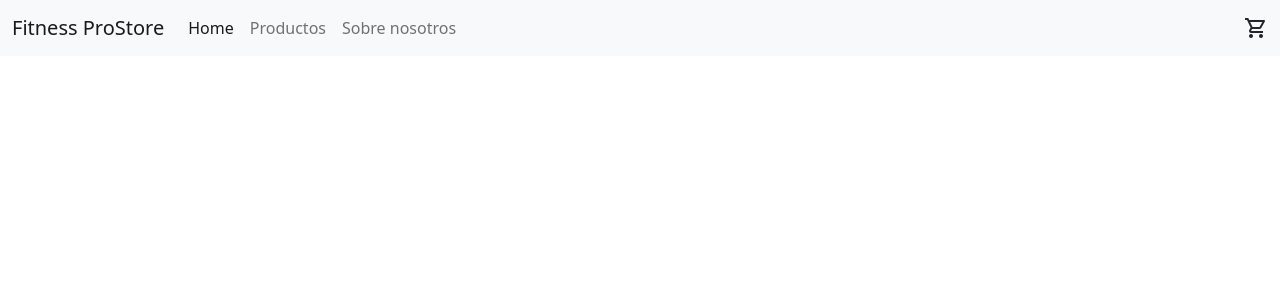
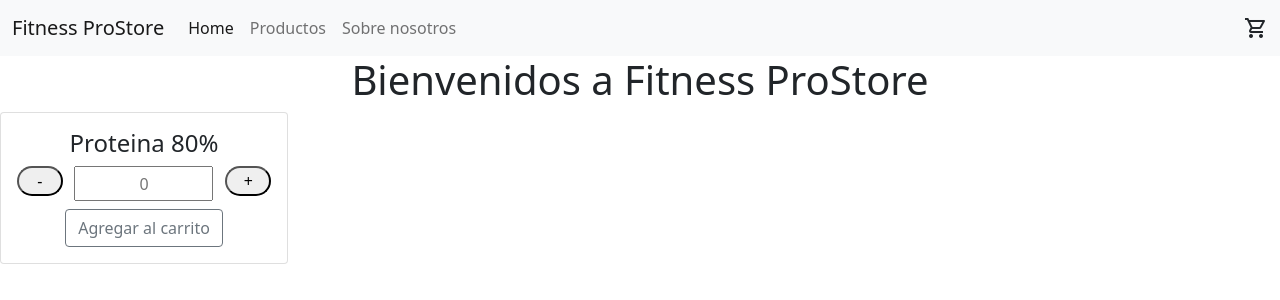
Before and after one commit to leonardoloza98/fitnessProStore, a React (Create React App) app: page / in a window 1280 px wide. Shown: the top 300 px of the page. Built offline with nearby package versions, Linux system fonts and the light colour scheme.

Commit message:
Agrego ItemCount

```diff
--- a/package.json
+++ b/package.json
@@ -36,5 +36,8 @@
       "last 1 firefox version",
       "last 1 safari version"
     ]
+  },
+  "devDependencies": {
+    "sass": "^1.43.5"
   }
 }
--- a/src/App.js
+++ b/src/App.js
@@ -1,10 +1,12 @@
 import './App.css';
 import NavBar from './Components/Navbar/Navbar.js';
+import ItemListContainer from './Components/ItemListContainer/ItemListContainer'
 
 function App() {
   return (
     <div className="App">
       <NavBar></NavBar>
+      <ItemListContainer></ItemListContainer>
     </div>
   );
 }
--- /dev/null
+++ b/src/Components/ItemCount/ItemCount.js
@@ -0,0 +1,39 @@
+import React, { useState } from "react";
+import "./ItemCount.scss";
+
+const ItemCount = (props) => {
+    const [itemCant, setItemCant] = useState(0)
+    const [itemCantDisabled, setItemCantDisabled] = useState(false)
+
+    const AddItem = (string) => {
+        if(string==="+"){
+            setItemCant(itemCant + 1)
+            if(itemCant===props.stock){
+                setItemCantDisabled(true)
+            }
+        }else{
+            setItemCant(itemCant - 1)
+            if(itemCant>props.stock){
+                setItemCantDisabled(false)
+            }
+        }
+    }
+
+    return (
+        <div>
+            <div className="card" style={{ width: "18rem" }}>
+                <div className="card-body">
+                    <h4 className="card-title">Proteina 80%</h4>
+                    <div className="row">
+                        <button className="button-count col-lg-2" onClick={()=>AddItem("-")}>-</button>
+                        <input placeholder={itemCant} className="text-center col-6"></input>
+                        <button className="button-count col-lg-2" disabled={itemCantDisabled} onClick={()=>AddItem("+")}>+</button>
+                    </div>
+                    <button type="button" class="btn btn-outline-secondary mt-2">Agregar al carrito</button>
+                </div>
+            </div>
+        </div>
+    )
+}
+
+export default ItemCount
--- /dev/null
+++ b/src/Components/ItemCount/ItemCount.scss
@@ -0,0 +1,5 @@
+.button-count{
+    width: 100%;
+    margin: 2% auto;
+    border-radius: 30px;
+}
--- /dev/null
+++ b/src/Components/ItemListContainer/ItemListContainer.js
@@ -0,0 +1,14 @@
+import React from "react";
+import ItemCount from "../ItemCount/ItemCount";
+
+
+const ItemListContainer = () => {
+    return (
+        <div>
+            <h1>Bienvenidos a Fitness ProStore</h1>
+            <ItemCount stock="10" initial="1"></ItemCount>
+        </div>
+    )
+}
+
+export default ItemListContainer
--- a/src/Components/Navbar/Navbar.js
+++ b/src/Components/Navbar/Navbar.js
@@ -1,5 +1,5 @@
 import React from "react";
-import CardWidget from "../CardWidget/CardWidget"
+import CartWidget from "../CartWidget/CartWidget"
 
 const NavBar = () => {
     return (
@@ -21,7 +21,7 @@ const NavBar = () => {
                             <a className="nav-link" href="#about">Sobre nosotros</a>
                         </li>
                     </ul>
-                    <CardWidget></CardWidget>
+                    <CartWidget></CartWidget>
                 </div>
             </div>
         </nav>
```
Also changed, not shown: src/Components/ItemList/ItemList.js (deleted, +0 -10 lines), src/Components/CartWidget/CartWidget.js (renamed from src/Components/CardWidget/CardWidget.js), src/Components/CartWidget/CartWidget.scss (added), src/Components/ItemListContainer/ItemListContainer.scss (added), 1 other file (tests, documents, lock files or other folders).
